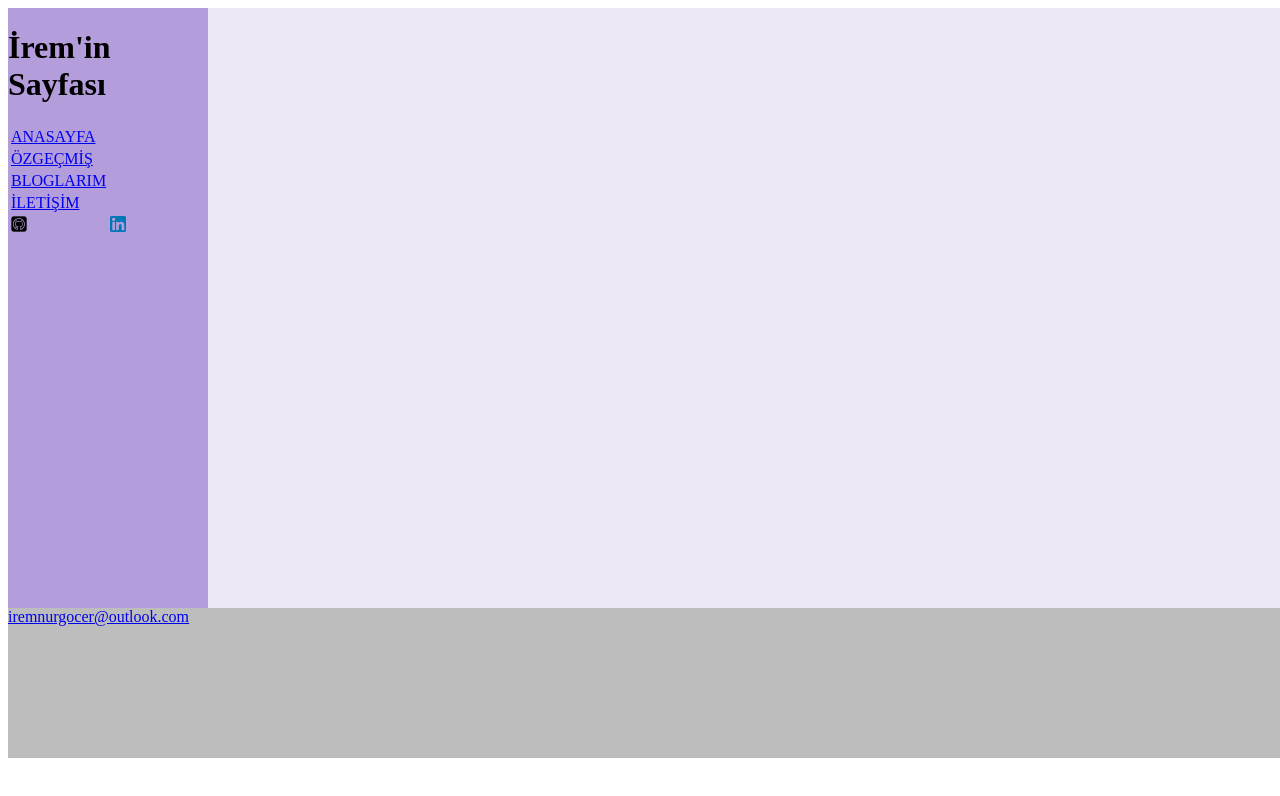
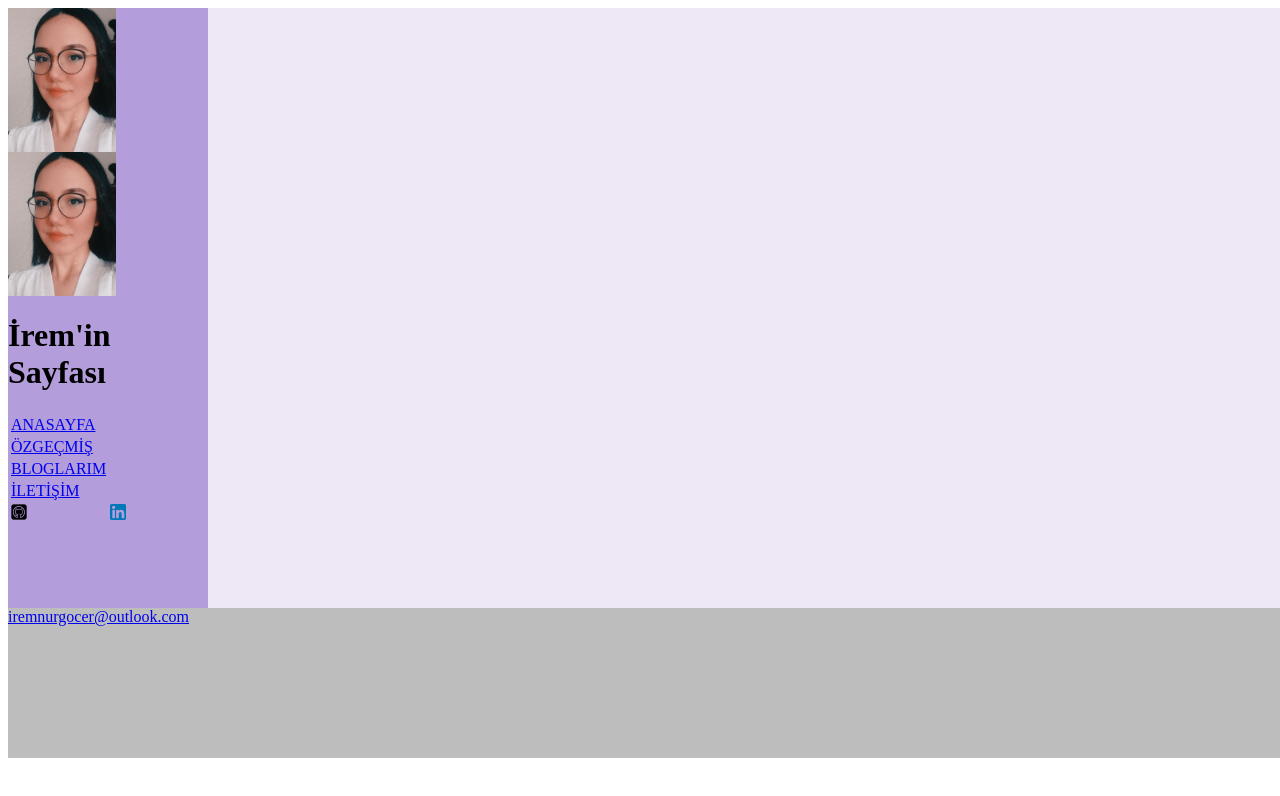
Before and after one commit to iremnurgocer/iremnurgocer.github.io, a plain HTML site: page index.html in a window 1280 px wide. Shown: the top 796 px of the page. Drawn offline with Linux system fonts and the light colour scheme.

Commit message:
Update index.html

```diff
--- a/index.html
+++ b/index.html
@@ -14,6 +14,7 @@
     <div class="sayfa">
 
         <div class="menu">
+          <img src="images/profil.jpg" width="108" height="144" ><img src="images/profil.jpg" width="108" height="144" >
             <h1>İrem'in Sayfası</h1>
             <table class=acilir_menu>
                 <tr><td id="anasayfa_menu"><a href="index.html">ANASAYFA</a></td></tr>
```
